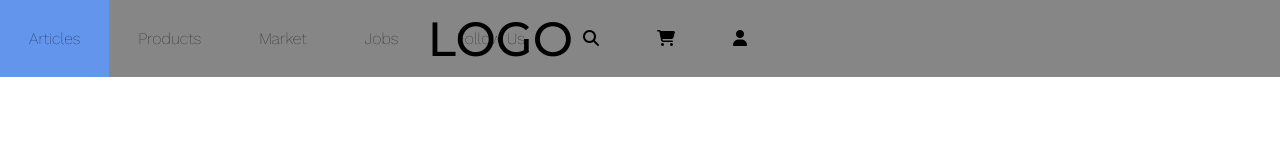
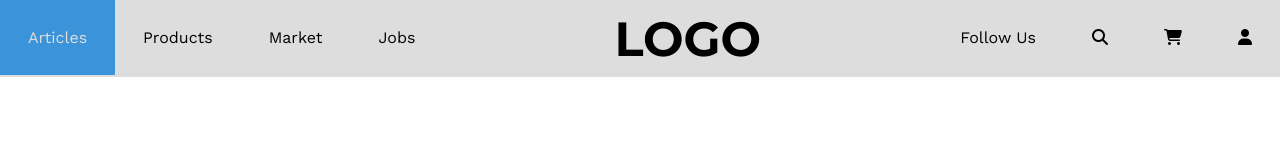
Before and after one commit to michaelklanica/codeup-web-exercises, a plain HTML site: page flexbox-nav-exercise.html in a window 1280 px wide. Drawn offline with nearby package versions, Linux system fonts and the light colour scheme.

Commit message:
final commit

```diff
--- a/css/flexbox-nav-exercise.css
+++ b/css/flexbox-nav-exercise.css
@@ -1,37 +1,58 @@
+@import url('https://fonts.googleapis.com/css2?family=Montserrat:wght@700&family=Work+Sans&display=swap');
+
 * {
     box-sizing: border-box;
+
 }
 body {
     margin: 0;
+    padding: 0;
+
 }
 nav {
-    background: #868686;
-    width: 100%;
+    background-color: #DDDDDD;
+    display: flex;
+    justify-content: space-between;
+    margin: 0;
+
+
 }
 ul {
+    display: flex;
+    margin: 0;
+    padding: 0;
+
+}
+li {
     list-style: none;
-    padding: 0;
-    margin: 0;
-    display: flex;
-    position: relative;
+
 }
-nav a {
+a {
+    color: black;
     text-decoration: none;
-    color: black;
-    font-family: 'Work Sans', sans-serif;
     display: inline-block;
-    padding: 29px;
-    ;
 }
 
-nav a:hover {
-    background: cornflowerblue;
+a:hover {
+    background-color: #3B94D9;
+    color: #DDDDDD;
 }
 
-#logo {
+.nav-left, .nav-right {
+    font-family: 'Work Sans', sans-serif;
+
+}
+
+.nav-left a {
+    padding: 28px;
+}
+
+.nav-right a {
+    padding: 28px;
+}
+
+.nav-center a {
     font-family: 'Montserrat', sans-serif;
     font-size: 3em;
-    padding: .2em 0;
-    position: absolute;
-
+    padding: .2em;
 }
--- a/flexbox-nav-exercise.html
+++ b/flexbox-nav-exercise.html
@@ -4,18 +4,20 @@
     <meta charset="UTF-8">
     <title>Title</title>
     <link rel="stylesheet" href="css/flexbox-nav-exercise.css">
-    <link href="https://fonts.googleapis.com/css2?family=Montserrat:wght@500&display=swap" rel="stylesheet">
-    <link href="https://fonts.googleapis.com/css2?family=Work+Sans:wght@100&display=swap" rel="stylesheet">
 </head>
 <body>
     <nav>
-        <ul>
+        <ul class="nav-left">
             <li><a href="#">Articles</a></li>
             <li><a href="#">Products</a></li>
             <li><a href="#">Market</a></li>
-            <li><a id="left-side" href="#">Jobs</a></li>
+            <li><a href="#">Jobs</a></li>
+        </ul>
+        <ul class="nav-center">
             <li><a id="logo" href="#">LOGO</a></li>
-            <li><a id="right-side" href="#">Follow Us</a></li>
+        </ul>
+        <ul class="nav-right">
+            <li><a href="#">Follow Us</a></li>
             <li><a id="search" href="#"><i class="fas fa-search"></i></a></li>
             <li><a id="cart" href="#"><i class="fas fa-shopping-cart"></i></a></li>
             <li><a id="user" href="#"><i class="fas fa-user"></i></a></li>
```
